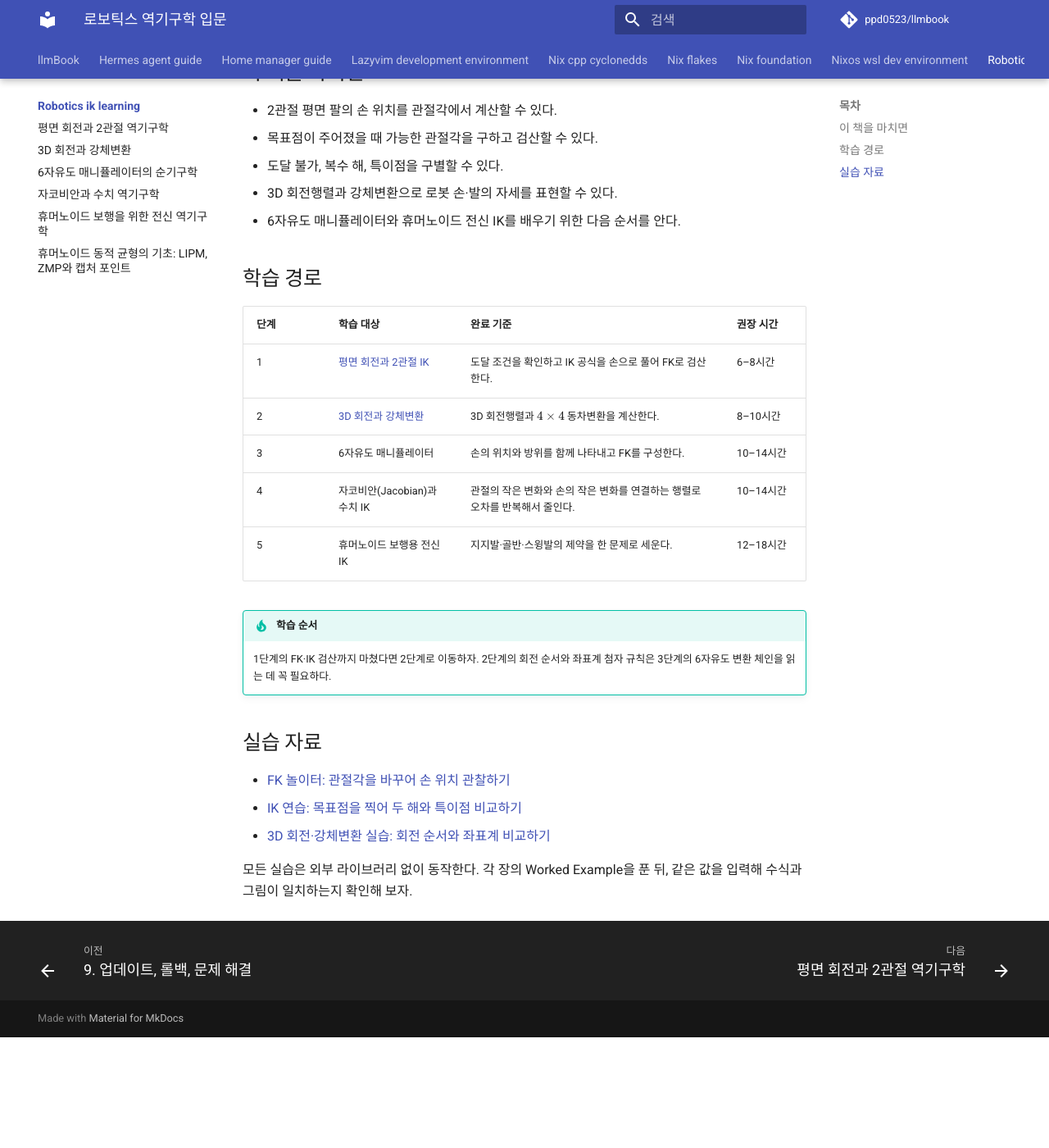
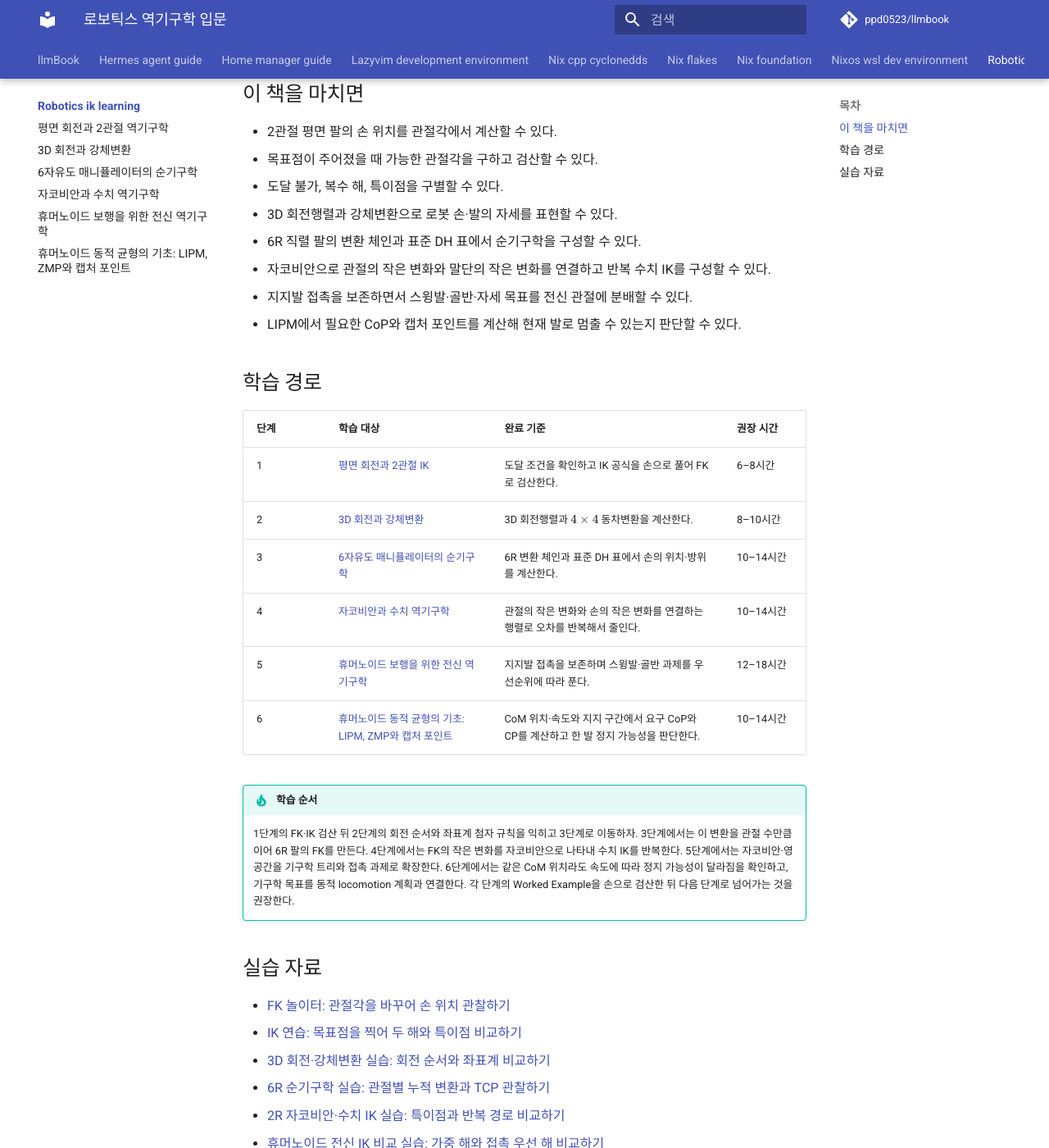
Before and after one commit to ppd0523/llmbook, an MkDocs documentation site: the page built from docs/robotics-ik-learning/index.md, in a window 1280 px wide and 1400 px high, scrolled down 273 px. Shown: the whole window at 82% size. Built offline with MkDocs 1.6.1 and Material for MkDocs 9.7.7, drawn with Linux system fonts in a browser that asks for light colours; comment, search, counter and statistics services are not loaded; before the commit the page ends 1538 px from its top, so only the background shows below that; some of the changed text lies outside the part shown.

Commit message:
docs: update robotics IK course roadmap

```diff
--- a/docs/robotics-ik-learning/index.md
+++ b/docs/robotics-ik-learning/index.md
@@ -1,6 +1,6 @@
 # 로보틱스 역기구학 입문
 
-이 책은 고등학교 수준의 행렬과 삼각함수를 아는 학습자가 **역기구학(Inverse Kinematics, IK)** 을 처음 배우기 위한 자료다. 제어기, 모터, 동역학은 다루지 않는다. 대신 관절각과 손·발의 목표 위치·방위를 연결하는 기구학을 차근차근 익힌다.
+이 책은 고등학교 수준의 행렬과 삼각함수를 아는 학습자가 **역기구학(Inverse Kinematics, IK)** 을 처음 배우고 휴머노이드 locomotion의 기초로 나아가기 위한 자료다. 1~5단계에서는 관절각과 손·발의 목표 위치·방위를 연결하는 기구학을 익히고, 6단계에서는 CoM과 지면 접촉을 잇는 가장 단순한 동적 균형 모형을 배운다. PID·PD 제어, 모터 명령과 저수준 제어는 다루지 않는다.
 
 ## 이 책을 마치면
 
@@ -8,7 +8,10 @@
 - 목표점이 주어졌을 때 가능한 관절각을 구하고 검산할 수 있다.
 - 도달 불가, 복수 해, 특이점을 구별할 수 있다.
 - 3D 회전행렬과 강체변환으로 로봇 손·발의 자세를 표현할 수 있다.
-- 6자유도 매니퓰레이터와 휴머노이드 전신 IK를 배우기 위한 다음 순서를 안다.
+- 6R 직렬 팔의 변환 체인과 표준 DH 표에서 순기구학을 구성할 수 있다.
+- 자코비안으로 관절의 작은 변화와 말단의 작은 변화를 연결하고 반복 수치 IK를 구성할 수 있다.
+- 지지발 접촉을 보존하면서 스윙발·골반·자세 목표를 전신 관절에 분배할 수 있다.
+- LIPM에서 필요한 CoP와 캡처 포인트를 계산해 현재 발로 멈출 수 있는지 판단할 수 있다.
 
 ## 학습 경로
 
@@ -16,17 +19,22 @@
 |---|---|---|---|
 | 1 | [평면 회전과 2관절 IK](./01-planar-kinematics.md) | 도달 조건을 확인하고 IK 공식을 손으로 풀어 FK로 검산한다. | 6–8시간 |
 | 2 | [3D 회전과 강체변환](./02-spatial-transformations.md) | 3D 회전행렬과 $4\times4$ 동차변환을 계산한다. | 8–10시간 |
-| 3 | 6자유도 매니퓰레이터 | 손의 위치와 방위를 함께 나타내고 FK를 구성한다. | 10–14시간 |
-| 4 | 자코비안(Jacobian)과 수치 IK | 관절의 작은 변화와 손의 작은 변화를 연결하는 행렬로 오차를 반복해서 줄인다. | 10–14시간 |
-| 5 | 휴머노이드 보행용 전신 IK | 지지발·골반·스윙발의 제약을 한 문제로 세운다. | 12–18시간 |
+| 3 | [6자유도 매니퓰레이터의 순기구학](./03-six-dof-forward-kinematics.md) | 6R 변환 체인과 표준 DH 표에서 손의 위치·방위를 계산한다. | 10–14시간 |
+| 4 | [자코비안과 수치 역기구학](./04-jacobian-numerical-inverse-kinematics.md) | 관절의 작은 변화와 손의 작은 변화를 연결하는 행렬로 오차를 반복해서 줄인다. | 10–14시간 |
+| 5 | [휴머노이드 보행을 위한 전신 역기구학](./05-humanoid-whole-body-inverse-kinematics.md) | 지지발 접촉을 보존하며 스윙발·골반 과제를 우선순위에 따라 푼다. | 12–18시간 |
+| 6 | [휴머노이드 동적 균형의 기초: LIPM, ZMP와 캡처 포인트](./06-dynamic-balance-lipm-zmp-capture-point.md) | CoM 위치·속도와 지지 구간에서 요구 CoP와 CP를 계산하고 한 발 정지 가능성을 판단한다. | 10–14시간 |
 
 !!! tip "학습 순서"
-    1단계의 FK·IK 검산까지 마쳤다면 2단계로 이동하자. 2단계의 회전 순서와 좌표계 첨자 규칙은 3단계의 6자유도 변환 체인을 읽는 데 꼭 필요하다.
+    1단계의 FK·IK 검산 뒤 2단계의 회전 순서와 좌표계 첨자 규칙을 익히고 3단계로 이동하자. 3단계에서는 이 변환을 관절 수만큼 이어 6R 팔의 FK를 만든다. 4단계에서는 FK의 작은 변화를 자코비안으로 나타내 수치 IK를 반복한다. 5단계에서는 자코비안·영공간을 기구학 트리와 접촉 과제로 확장한다. 6단계에서는 같은 CoM 위치라도 속도에 따라 정지 가능성이 달라짐을 확인하고, 기구학 목표를 동적 locomotion 계획과 연결한다. 각 단계의 Worked Example을 손으로 검산한 뒤 다음 단계로 넘어가는 것을 권장한다.
 
 ## 실습 자료
 
 - [FK 놀이터: 관절각을 바꾸어 손 위치 관찰하기](./assets/planar-kinematics/fk-playground.html)
 - [IK 연습: 목표점을 찍어 두 해와 특이점 비교하기](./assets/planar-kinematics/ik-practice.html)
 - [3D 회전·강체변환 실습: 회전 순서와 좌표계 비교하기](./assets/spatial-transformations/spatial-transform-lab.html)
+- [6R 순기구학 실습: 관절별 누적 변환과 TCP 관찰하기](./assets/six-dof-forward-kinematics/forward-kinematics-lab.html)
+- [2R 자코비안·수치 IK 실습: 특이점과 반복 경로 비교하기](./assets/jacobian-numerical-inverse-kinematics/numerical-ik-lab.html)
+- [휴머노이드 전신 IK 비교 실습: 가중 해와 접촉 우선 해 비교하기](./assets/humanoid-whole-body-inverse-kinematics/whole-body-ik-lab.html)
+- [동적 균형 실습: CoM 투영, CoP와 캡처 포인트 비교하기](./assets/dynamic-balance-lipm-zmp-capture-point/dynamic-balance-lab.html)
 
 모든 실습은 외부 라이브러리 없이 동작한다. 각 장의 Worked Example을 푼 뒤, 같은 값을 입력해 수식과 그림이 일치하는지 확인해 보자.
```
